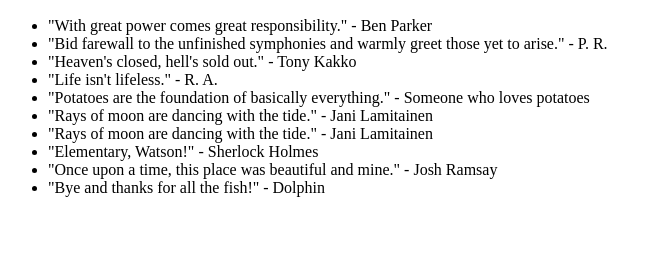
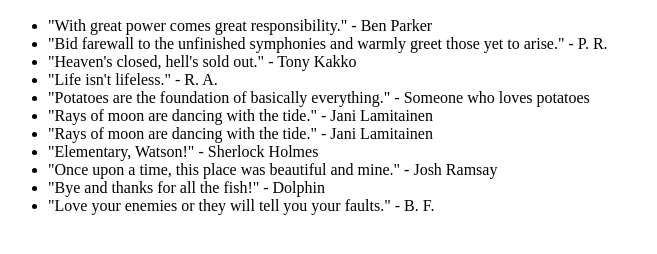
Before and after one commit to parra5927/0_open_SAP, a plain HTML site: page index.html in a window 1280 px wide. Shown: the part 110-364 px from the top of the page, without its empty margins (0-657 px from the left). Drawn offline with Linux system fonts and the light colour scheme.

Commit message:
added b. f. quote

```diff
--- a/index.html
+++ b/index.html
@@ -42,6 +42,9 @@
 			<li>
 				"Bye and thanks for all the fish!" - Dolphin
 			</li>
+			<li>
+				"Love  your enemies or they will tell you your faults." - B. F.
+			</li>
 		</ul>
 	</body>
 </html>
```
